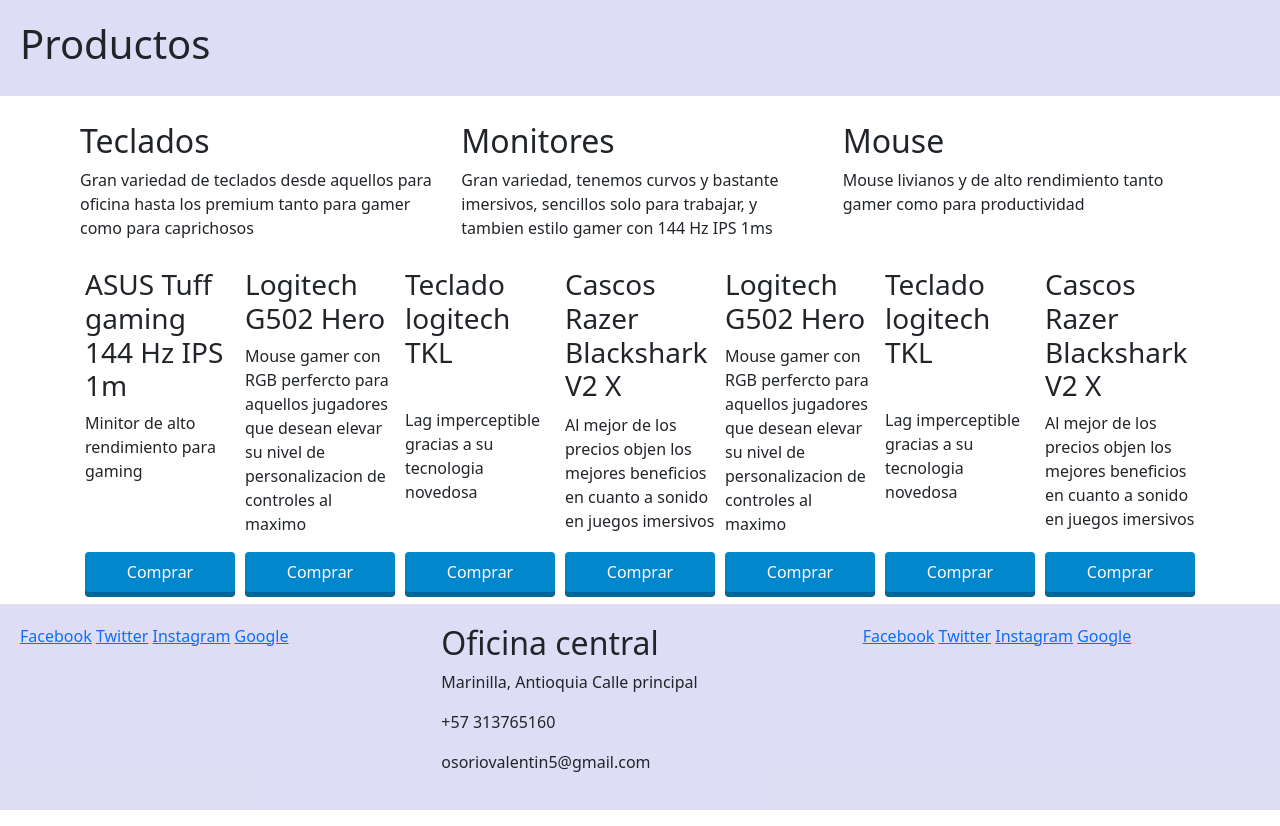
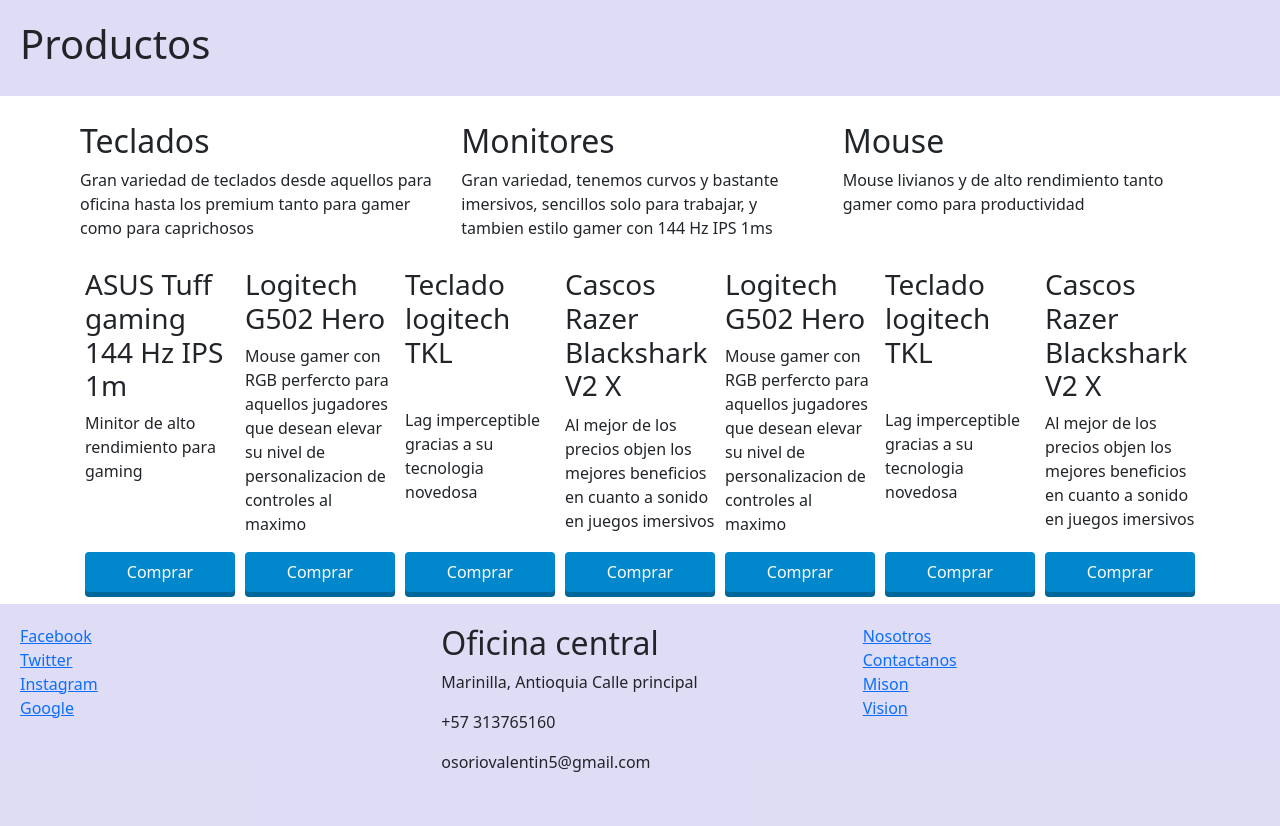
Before and after one commit to Diegovalen47/web-page-bootstrap, a website: page index.html in a window 1280 px wide. Drawn offline with nearby package versions, Linux system fonts and the light colour scheme.

Commit message:
Alineación vertical de footer

```diff
--- a/index.html
+++ b/index.html
@@ -135,13 +135,13 @@
    <footer>
 
       <div class="row">
-         <div class="col-sm-4">
+         <div class="col-sm-4 d-flex flex-column">
             <a href="http://www.facebook.com">Facebook</a>
             <a href="http://www.facebook.com">Twitter</a>
             <a href="http://www.facebook.com">Instagram</a>
             <a href="http://www.facebook.com">Google</a>
          </div>
-         <div class="col-sm-4">
+         <div class="col-sm-4 d-flex flex-column">
             <address>
                <h2>Oficina central</h2>
                <p>Marinilla, Antioquia Calle principal</p>
@@ -149,11 +149,11 @@
                <p>osoriovalentin5@gmail.com</p>
             </address>
          </div>
-         <div class="col-sm-4">
-            <a href="http://www.facebook.com">Facebook</a>
-            <a href="http://www.facebook.com">Twitter</a>
-            <a href="http://www.facebook.com">Instagram</a>
-            <a href="http://www.facebook.com">Google</a>
+         <div class="col-sm-4 d-flex flex-column">
+            <a href="http://www.facebook.com">Nosotros</a>
+            <a href="http://www.facebook.com">Contactanos</a>
+            <a href="http://www.facebook.com">Mison</a>
+            <a href="http://www.facebook.com">Vision</a>
          </div>
       </div>
 
```
